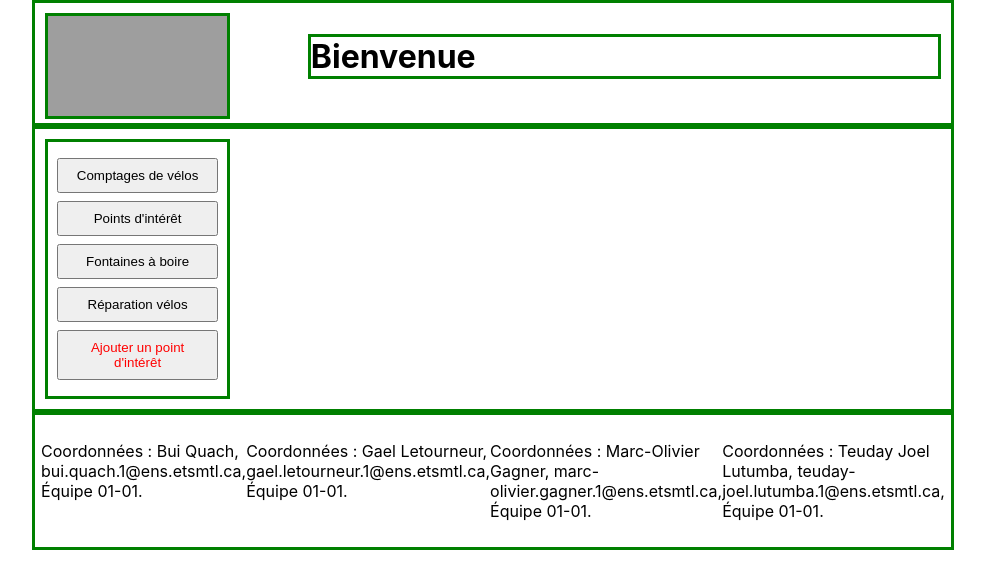
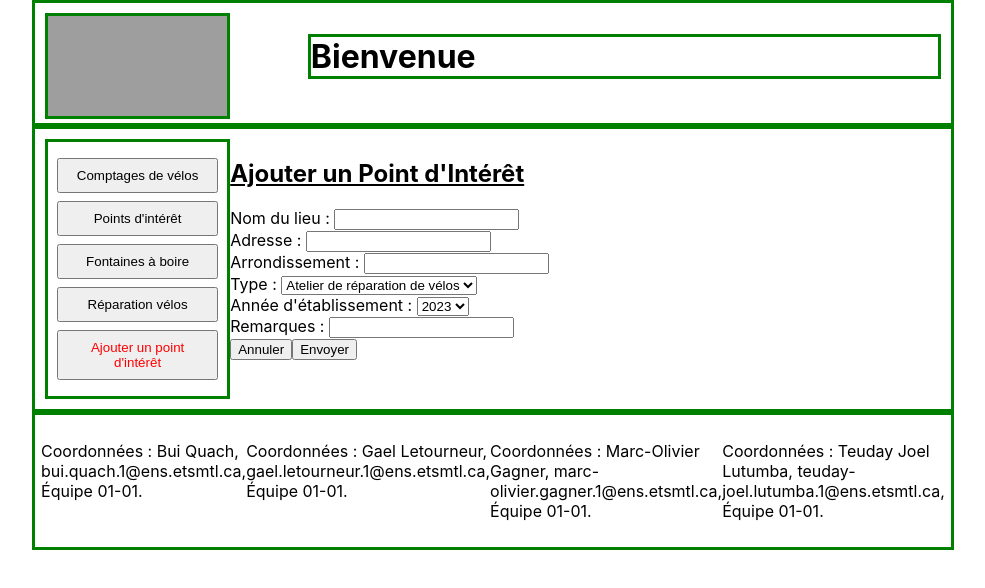
Before and after one commit to KenJoelTL/React-Adonis-points-interet, a React (Create React App) app: page / in a window 1280 px wide. Both pictures are taken after a click on the button "Ajouter un point d'intérêt". Shown: the top 588 px of the page, without its empty margins (147-1132 px from the left). Built offline with nearby package versions, Linux system fonts and the light colour scheme; no server answers; grey boxes are pictures that could not be loaded.

Commit message:
T3.1 Formulaire Ajout

```diff
--- /dev/null
+++ b/src/components/FormulaireAjout.js
@@ -0,0 +1,57 @@
+import React from 'react'
+
+function FormulaireAjout() {
+    const [lieu, setLieu] = React.useState('')
+    const [addr, setAddr] = React.useState('')
+    const [arron, setArron] = React.useState('')
+    const [annee, setAnnee] = React.useState('2023')
+    const [selectedType, setSelectedType] = React.useState('atelier')
+    const [lon, setLon] = React.useState('')
+    const [lat, setLat] = React.useState('')
+    const [remarques, setRemarques] = React.useState('')
+
+    function handleAnnuler() {
+        setLieu('')
+        setAddr('')
+        setArron('')
+        setSelectedType('atelier')
+        setAnnee('2023')
+        setLon('')
+        setLat('')
+        setRemarques('')
+    }
+
+    function handleEnvoyer() {
+      console.log("TODO : Ajouter dans la BD (???)")
+    }
+
+    return (
+    <>
+        <label>Nom du lieu : </label ><input type="text" value={lieu} onChange={e => setLieu(e.target.value)}/><br/>
+        <label>Adresse : </label ><input type="text" value={addr} onChange={e => setAddr(e.target.value)}/><br/>
+        <label>Arrondissement : </label ><input type="text" value={arron} onChange={e => setArron(e.target.value)}/><br/>
+        <label>Type : <select value={selectedType} onChange={e => setSelectedType(e.target.value)}>
+            <option value='atelier'>Atelier de réparation de vélos</option>
+            <option value='fontaine'>Fontaine à boire</option>
+        </select></label ><br/>
+        <label>Année d'établissement : <select value={annee} onChange={e => setAnnee(e.target.value)}>
+            <option value='2019'>2019</option>
+            <option value='2020'>2020</option>
+            <option value='2021'>2021</option>
+            <option value='2022'>2022</option>
+            <option value='2023'>2023</option>
+        </select></label><br/>
+        {selectedType == 'fontaine' && (
+            <><label>Coordonnées géographiques : </label><button>Map (???)</button>
+              <label> ou Longitude : </label><input type="text" value={lon} onChange={e => setLon(e.target.value)}/>
+              <label> Latitude : </label><input type="text" value={lat} onChange={e => setLat(e.target.value)}/>
+            <br/></>
+        )}
+        <label>Remarques : </label ><input type="text" value={remarques} onChange={e => setRemarques(e.target.value)}/><br/>
+        <button type="button" onClick={() => handleAnnuler()}>Annuler</button>
+        <button type="button" onClick={() => handleEnvoyer()}>Envoyer</button>
+    </>
+  )
+}
+
+export default FormulaireAjout
--- a/src/components/MainSection.js
+++ b/src/components/MainSection.js
@@ -3,6 +3,7 @@ import CompteurTable from './CompteurTable'
 import FontaineTable from './FontaineTable'
 import SortingBox from './SortingBox'
 import ButtonsSection from './ButtonsSection'
+import FormulaireAjout from './FormulaireAjout'
 
 function MainSection() {
   const [isLoaded, setIsLoaded] = useState(false)
@@ -102,6 +103,16 @@ function MainSection() {
           </div>
         </div>
       }
+
+      {selectedBtnId === 5 &&
+        <div className='FormulaireAjout'>
+          <h2>Ajouter un Point d'Intérêt</h2>
+          <div>
+            <FormulaireAjout />
+          </div>
+        </div>
+      }
+
     </div>
   )
 }
```
